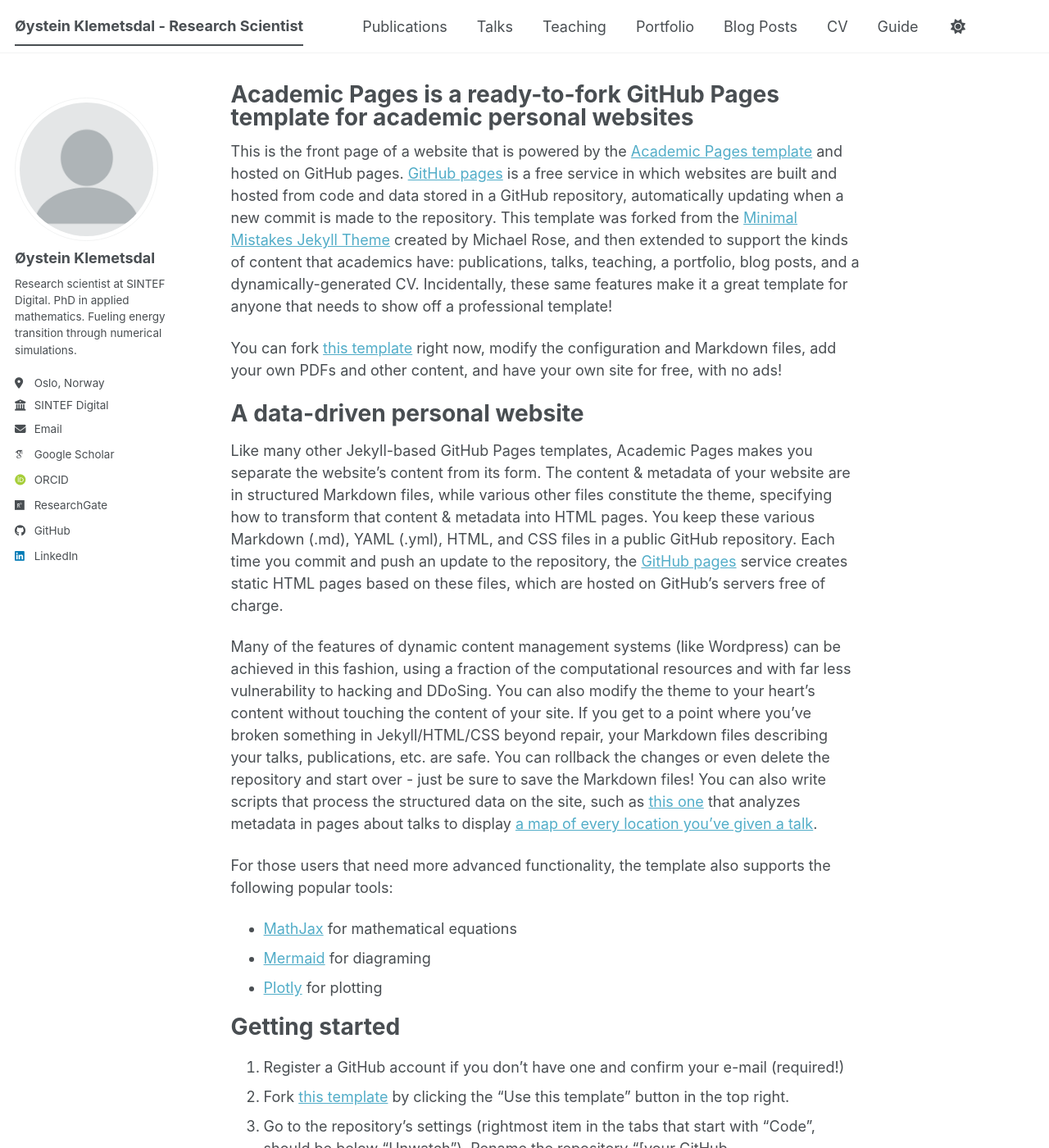
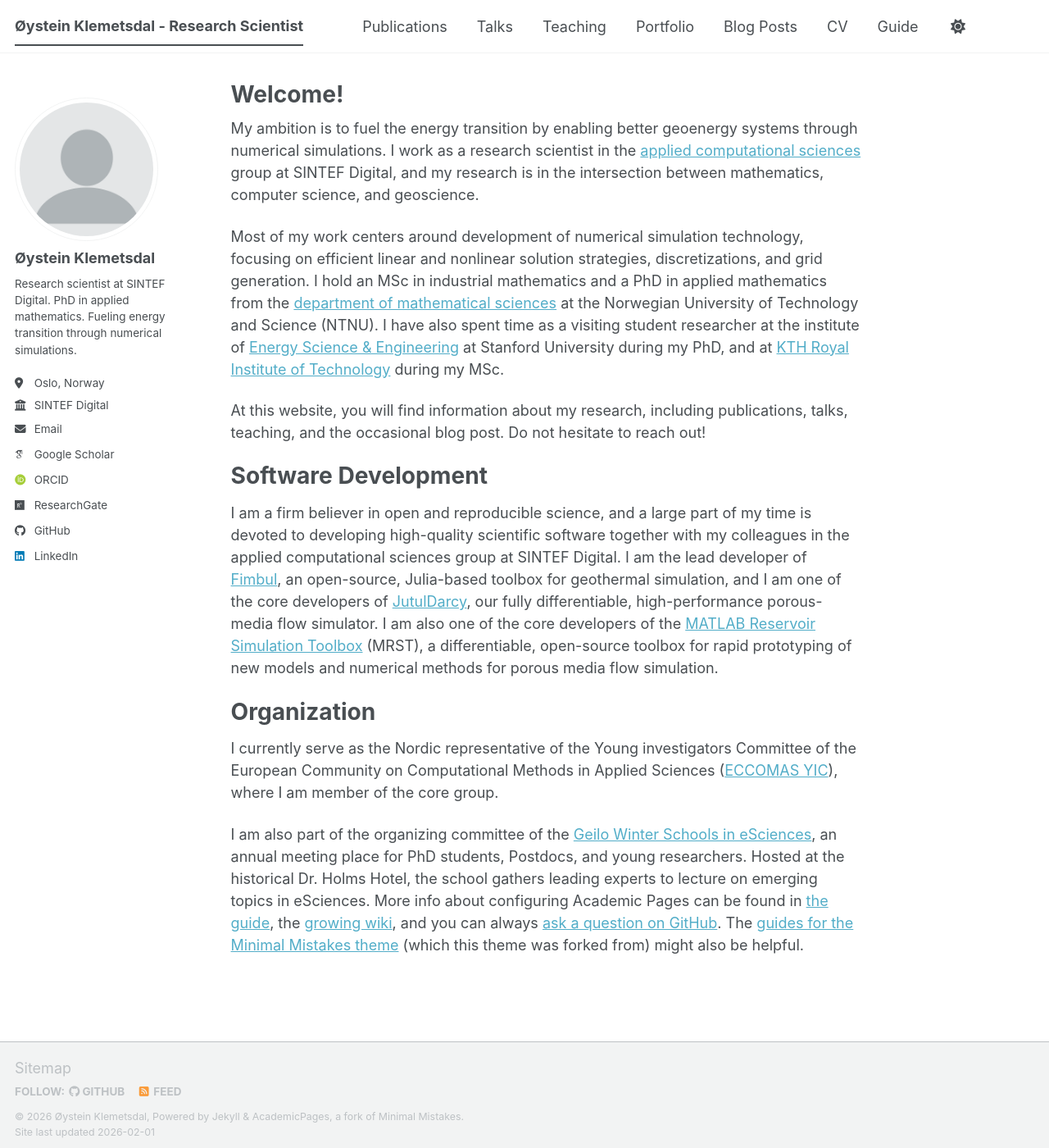
Before and after one commit to strene/strene.github.io, a Jekyll site: the page built from _pages/about.md, in a window 1280 px wide and 1400 px high. Shown: the whole window at 82% size. Built offline with Jekyll 4.4.1, drawn with Linux system fonts in a browser that asks for light colours; some web fonts are replaced; a script bundle is joined from its source files by our own code; library files that are not in the unit come from our copies; some of the changed text lies outside the part shown.

Commit message:
Add about-info

```diff
--- a/_pages/about.md
+++ b/_pages/about.md
@@ -1,56 +1,25 @@
 ---
 permalink: /
-title: "Academic Pages is a ready-to-fork GitHub Pages template for academic personal websites"
+title: "Welcome!"
 author_profile: true
 redirect_from:
   - /about/
   - /about.html
 ---
 
-This is the front page of a website that is powered by the [Academic Pages template](https://github.com/academicpages/academicpages.github.io) and hosted on GitHub pages. [GitHub pages](https://pages.github.com) is a free service in which websites are built and hosted from code and data stored in a GitHub repository, automatically updating when a new commit is made to the repository. This template was forked from the [Minimal Mistakes Jekyll Theme](https://mmistakes.github.io/minimal-mistakes/) created by Michael Rose, and then extended to support the kinds of content that academics have: publications, talks, teaching, a portfolio, blog posts, and a dynamically-generated CV. Incidentally, these same features make it a great template for anyone that needs to show off a professional template!
+My ambition is to fuel the energy transition by enabling better geoenergy systems through numerical simulations. I work as a research scientist in the [applied computational sciences](https://www.sintef.no/en/digital/departments-new/applied-mathematics/computational-geoscience/) group at SINTEF Digital, and my research is in the intersection between mathematics, computer science, and geoscience.
 
- You can fork [this template](https://github.com/academicpages/academicpages.github.io) right now, modify the configuration and Markdown files, add your own PDFs and other content, and have your own site for free, with no ads!
+Most of my work centers around development of numerical simulation technology, focusing on efficient linear and nonlinear solution strategies, discretizations, and grid generation. I hold an MSc in industrial mathematics and a PhD in applied mathematics from the [department of mathematical sciences](https://www.ntnu.no/imf) at the Norwegian University of Technology and Science (NTNU). I have also spent time as a visiting student researcher at the institute of [Energy Science & Engineering](https://earth.stanford.edu/ere) at Stanford University during my PhD, and at [KTH Royal Institute of Technology](https://www.kth.se/en) during my MSc.
 
-A data-driven personal website
+At this website, you will find information about my research, including publications, talks, teaching, and the occasional blog post. Do not hesitate to reach out!
+
+Software Development
 ======
-Like many other Jekyll-based GitHub Pages templates, Academic Pages makes you separate the website's content from its form. The content & metadata of your website are in structured Markdown files, while various other files constitute the theme, specifying how to transform that content & metadata into HTML pages. You keep these various Markdown (.md), YAML (.yml), HTML, and CSS files in a public GitHub repository. Each time you commit and push an update to the repository, the [GitHub pages](https://pages.github.com/) service creates static HTML pages based on these files, which are hosted on GitHub's servers free of charge.
+I am a firm believer in open and reproducible science, and a large part of my time is devoted to developing high-quality scientific software together with my colleagues in the applied computational sciences group at SINTEF Digital. I am the lead developer of [Fimbul](https://sintefmath.github.io/Fimbul.jl/dev/), an open-source, Julia-based toolbox for geothermal simulation, and I am one of the core developers of [JutulDarcy](https://sintefmath.github.io/JutulDarcy.jl/stable/), our fully differentiable, high-performance porous-media flow simulator. I am also one of the core developers of the [MATLAB Reservoir Simulation Toolbox](https://www.sintef.no/projectweb/mrst/) (MRST), a differentiable, open-source toolbox for rapid prototyping of new models and numerical methods for porous media flow simulation.
 
-Many of the features of dynamic content management systems (like Wordpress) can be achieved in this fashion, using a fraction of the computational resources and with far less vulnerability to hacking and DDoSing. You can also modify the theme to your heart's content without touching the content of your site. If you get to a point where you've broken something in Jekyll/HTML/CSS beyond repair, your Markdown files describing your talks, publications, etc. are safe. You can rollback the changes or even delete the repository and start over - just be sure to save the Markdown files! You can also write scripts that process the structured data on the site, such as [this one](https://github.com/academicpages/academicpages.github.io/blob/master/talkmap.ipynb) that analyzes metadata in pages about talks to display [a map of every location you've given a talk](https://academicpages.github.io/talkmap.html).
+Organization
+======
+I currently serve as the Nordic representative of the Young investigators Committee of the European Community on Computational Methods in Applied Sciences ([ECCOMAS YIC](https://www.eccomas.org/comittees/eyic/)), where I am member of the core group.
 
-For those users that need more advanced functionality, the template also supports the following popular tools:
-- [MathJax](https://www.mathjax.org/) for mathematical equations
-- [Mermaid](https://mermaid.js.org/) for diagraming
-- [Plotly](https://plotly.com/javascript/) for plotting
-
-Getting started
-======
-1. Register a GitHub account if you don't have one and confirm your e-mail (required!)
-1. Fork [this template](https://github.com/academicpages/academicpages.github.io) by clicking the "Use this template" button in the top right.
-1. Go to the repository's settings (rightmost item in the tabs that start with "Code", should be below "Unwatch"). Rename the repository "[your GitHub username].github.io", which will also be your website's URL.
-1. Set site-wide configuration and create content & metadata (see below -- also see [this set of diffs](https://archive.is/3TPas) showing what files were changed to set up [an example site](https://getorg-testacct.github.io) for a user with the username "getorg-testacct")
-1. Upload any files (like PDFs, .zip files, etc.) to the files/ directory. They will appear at https://[your GitHub username].github.io/files/example.pdf.
-1. Check status by going to the repository settings, in the "GitHub pages" section
-
-Site-wide configuration
-------
-The main configuration file for the site is in the base directory in [_config.yml](https://github.com/academicpages/academicpages.github.io/blob/master/_config.yml), which defines the content in the sidebars and other site-wide features. You will need to replace the default variables with ones about yourself and your site's github repository. The configuration file for the top menu is in [_data/navigation.yml](https://github.com/academicpages/academicpages.github.io/blob/master/_data/navigation.yml). For example, if you don't have a portfolio or blog posts, you can remove those items from that navigation.yml file to remove them from the header.
-
-Create content & metadata
-------
-For site content, there is one Markdown file for each type of content, which are stored in directories like _publications, _talks, _posts, _teaching, or _pages. For example, each talk is a Markdown file in the [_talks directory](https://github.com/academicpages/academicpages.github.io/tree/master/_talks). At the top of each Markdown file is structured data in YAML about the talk, which the theme will parse to do lots of cool stuff. The same structured data about a talk is used to generate the list of talks on the [Talks page](https://academicpages.github.io/talks), each [individual page](https://academicpages.github.io/talks/2012-03-01-talk-1) for specific talks, the talks section for the [CV page](https://academicpages.github.io/cv), and the [map of places you've given a talk](https://academicpages.github.io/talkmap.html) (if you run this [python file](https://github.com/academicpages/academicpages.github.io/blob/master/talkmap.py) or [Jupyter notebook](https://github.com/academicpages/academicpages.github.io/blob/master/talkmap.ipynb), which creates the HTML for the map based on the contents of the _talks directory).
-
-**Markdown generator**
-
-The repository includes [a set of Jupyter notebooks](https://github.com/academicpages/academicpages.github.io/tree/master/markdown_generator
-) that converts a CSV containing structured data about talks or presentations into individual Markdown files that will be properly formatted for the Academic Pages template. The sample CSVs in that directory are the ones I used to create my own personal website at stuartgeiger.com. My usual workflow is that I keep a spreadsheet of my publications and talks, then run the code in these notebooks to generate the Markdown files, then commit and push them to the GitHub repository.
-
-How to edit your site's GitHub repository
-------
-Many people use a git client to create files on their local computer and then push them to GitHub's servers. If you are not familiar with git, you can directly edit these configuration and Markdown files directly in the github.com interface. Navigate to a file (like [this one](https://github.com/academicpages/academicpages.github.io/blob/master/_talks/2012-03-01-talk-1.md) and click the pencil icon in the top right of the content preview (to the right of the "Raw | Blame | History" buttons). You can delete a file by clicking the trashcan icon to the right of the pencil icon. You can also create new files or upload files by navigating to a directory and clicking the "Create new file" or "Upload files" buttons.
-
-Example: editing a Markdown file for a talk
-![Editing a Markdown file for a talk](/images/editing-talk.png)
-
-For more info
-------
+I am also part of the organizing committee of the [Geilo Winter Schools in eSciences](http://geilowinterschool.no/), an annual meeting place for PhD students, Postdocs, and young researchers. Hosted at the historical Dr. Holms Hotel, the school gathers leading experts to lecture on emerging topics in eSciences.
 More info about configuring Academic Pages can be found in [the guide](https://academicpages.github.io/markdown/), the [growing wiki](https://github.com/academicpages/academicpages.github.io/wiki), and you can always [ask a question on GitHub](https://github.com/academicpages/academicpages.github.io/discussions). The [guides for the Minimal Mistakes theme](https://mmistakes.github.io/minimal-mistakes/docs/configuration/) (which this theme was forked from) might also be helpful.
```
